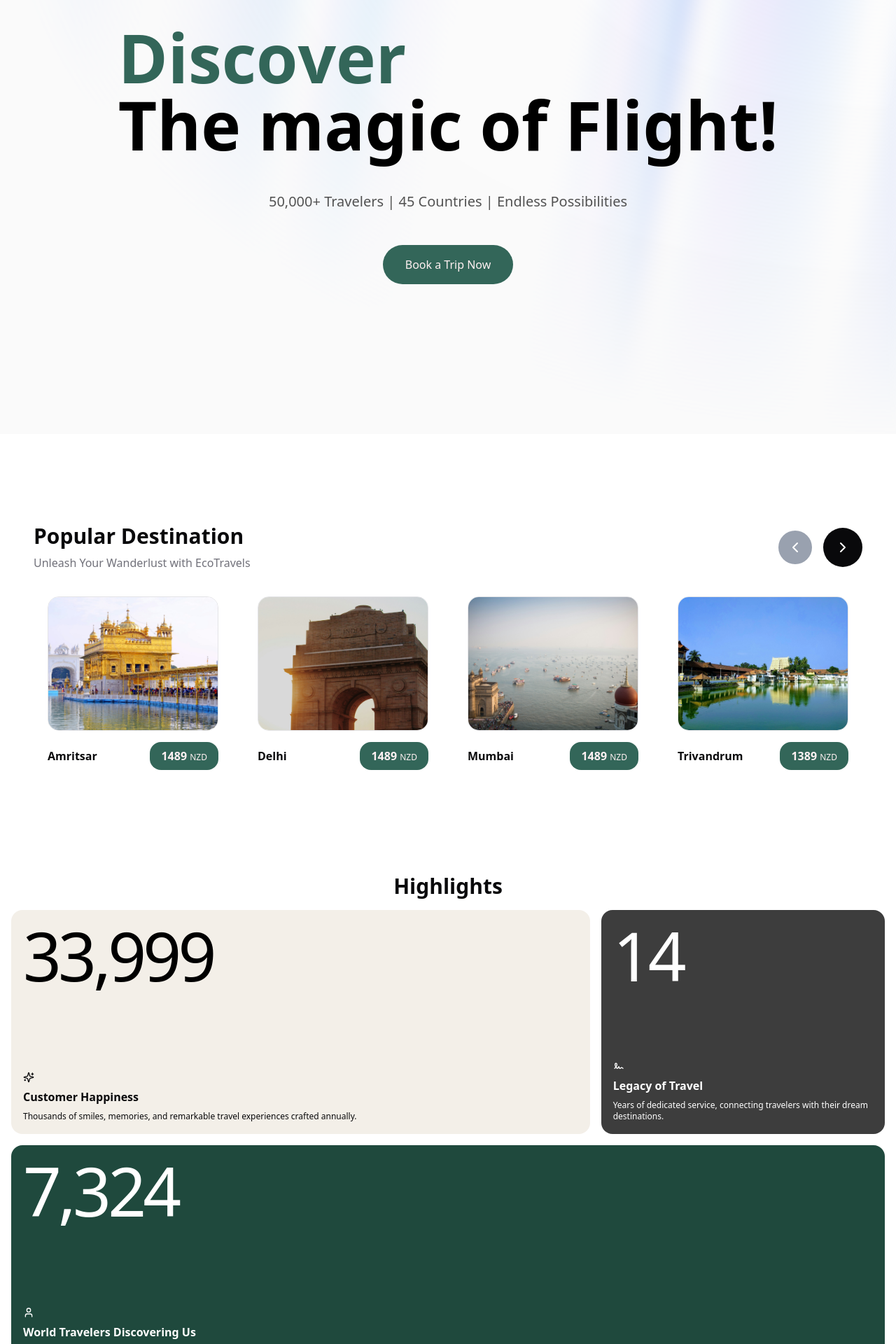
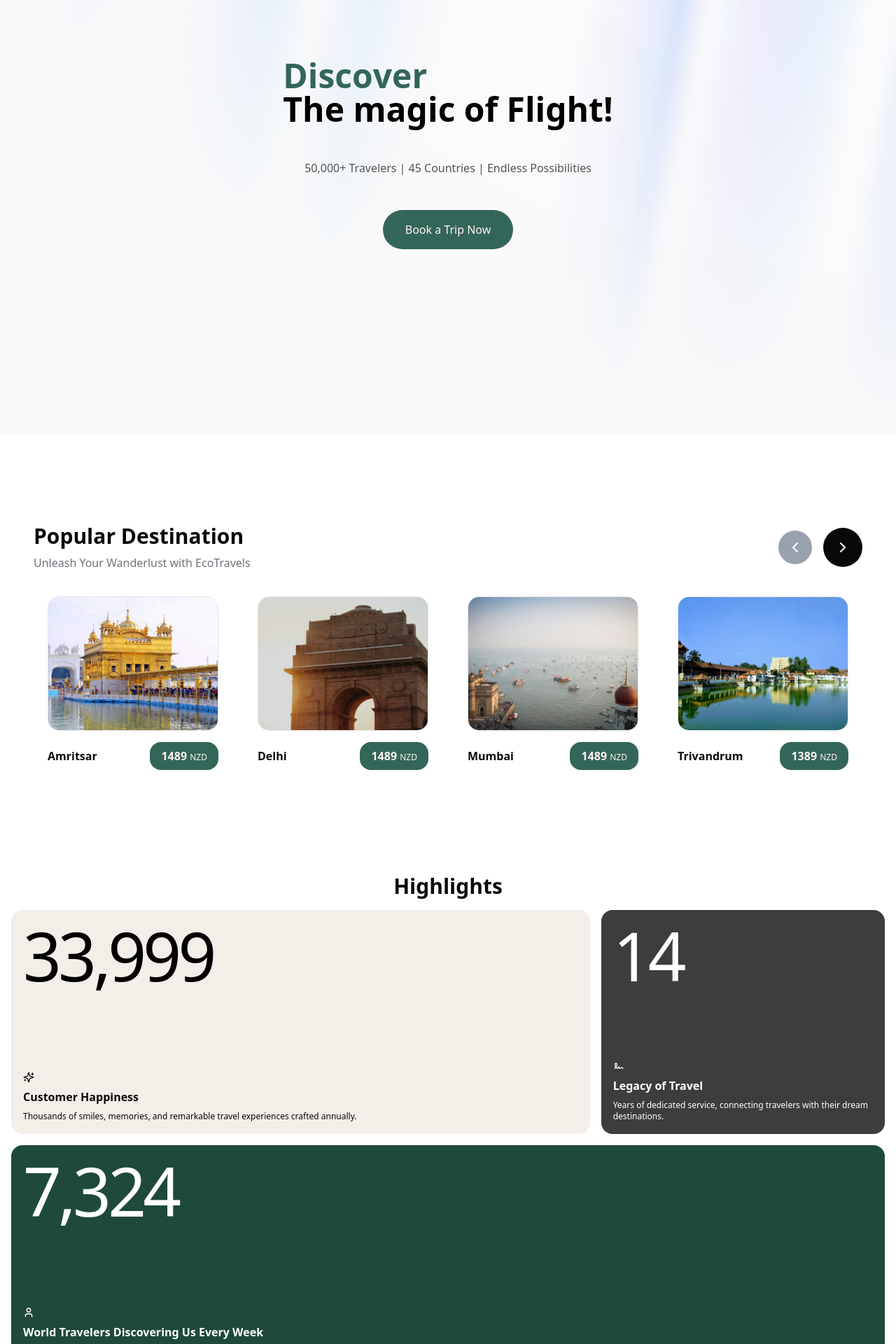
Before and after one commit to smadabat1/EcoTravels, a React (Vite) app: page / in a window 1280 px wide. Shown: the part 180-2100 px from the top of the page at 70% size. Built offline with nearby package versions, Linux system fonts and the light colour scheme.

Commit message:
Main page container fix

```diff
--- a/src/components/Landingpage/Header/index.tsx
+++ b/src/components/Landingpage/Header/index.tsx
@@ -40,17 +40,12 @@ export default function Header() {
   return (
     <motion.header
       variants={headerVariants}
-      className={`h-48 bg-primary fixed top-0 left-0 w-full z-999 flex flex-col justify-center gap-y-8 p-4 items-center ${isSticky ? "shadow-md bg-primary/90 backdrop-blur-md text-white" : "bg-transparent"} transition-all duration-300 ease-in-out`}
+      className={`md:h-48 bg-primary fixed top-0 left-0 w-full z-999 flex flex-col justify-center gap-y-8 p-4 items-center ${isSticky ? "shadow-md bg-primary/90 backdrop-blur-md text-white h-32" : "h-48 bg-transparent"} transition-all duration-350 ease-in-out`}
       animate="animate"
       initial="initial"
     >
       <AnimatePresence>
         <motion.div
-        initial={{ opacity: 0 }}
-        animate={{ opacity: 1 }}
-        exit={{
-          opacity: 0,
-        }}
           className="flex flex-col items-center gap-y-2 select-none cursor-pointer"
           onClick={() => {
             navigate({ to: "/" });
--- a/src/components/Landingpage/MainContainer/index.tsx
+++ b/src/components/Landingpage/MainContainer/index.tsx
@@ -19,12 +19,12 @@ export default function MainPageIndex() {
         }}
         className="h-screen w-full md:p-0 relative overflow-hidden z-200"
       >
-        <div className="absolute inset-0 p-4 md:p-0 flex flex-col gap-y-12 justify-center items-center gap-y-8 text-black select-none">
+        <div className="absolute inset-0 md:p-0 flex flex-col gap-y-12 justify-center items-center gap-y-8 text-black select-none">
           <div className="transition-all duration-300 ease-out">
-            <FlipWords words={words} className="text-5xl lg:text-8xl self-center font-bold text-primary dark:text-primary" />
-            <p className="text-5xl lg:text-8xl font-bold text-black">The magic of Flight!</p>
+            <FlipWords words={words} className="text-5xl 2xl:text-8xl self-center font-bold text-primary dark:text-primary" />
+            <p className="text-5xl 2xl:text-8xl font-bold text-black">The magic of Flight!</p>
           </div>
-          <p className="text-xl font-light text-neutral-600">50,000+ Travelers | 45 Countries | Endless Possibilities</p>
+          <p className="2xl:text-xl font-light text-neutral-600">50,000+ Travelers | 45 Countries | Endless Possibilities</p>
           <div
             className="w-48 md:w-96 flex justify-center items-center"
             onClick={() => {
--- a/src/components/Landingpage/Stats/index.tsx
+++ b/src/components/Landingpage/Stats/index.tsx
@@ -39,7 +39,7 @@ const items = [
     icon: <IconSignature className="h-4 w-4" />,
   },
   {
-    title: "World Travelers Discovering Us",
+    title: "World Travelers Discovering Us Every Week",
     description: "Hundreds of travel enthusiasts embark on their dream journeys with us weekly.",
     header: <NumberTickerWrapper value={7324} classes={"text-white"} />,
     className: "md:col-span-3 bg-bento-2 text-white",
```
